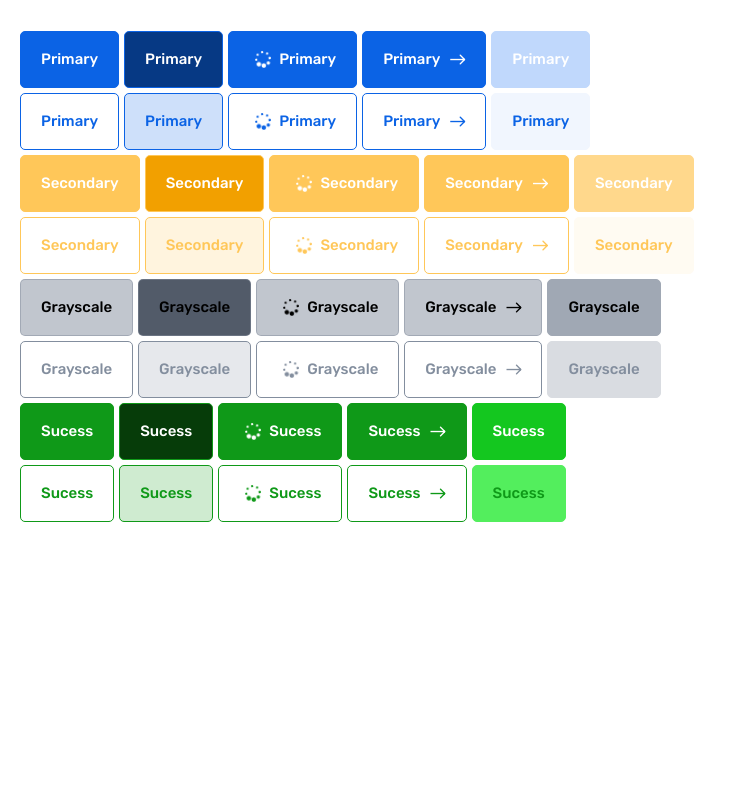
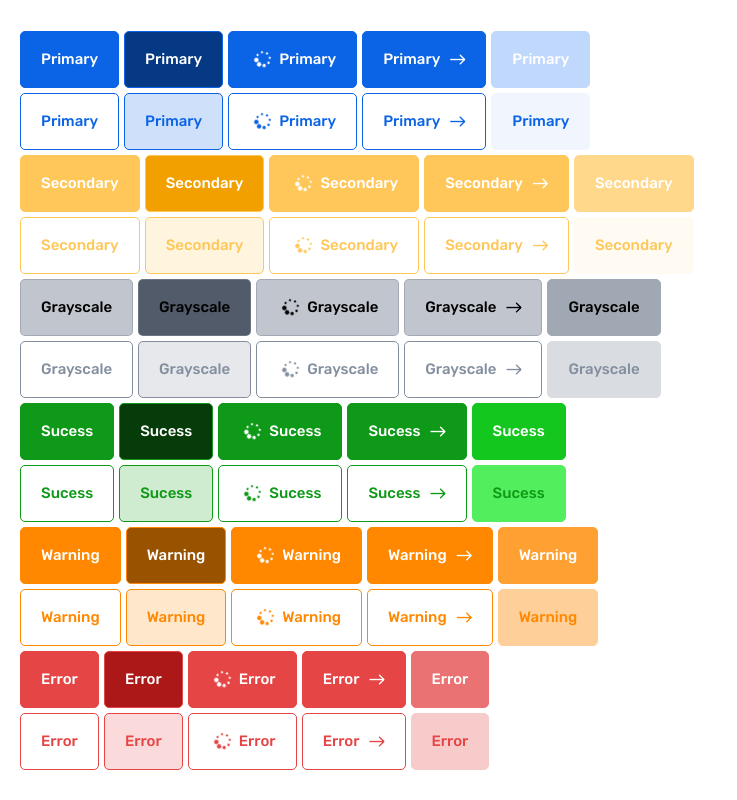
Before and after one commit to Andriamahay11master/MaDesignSystem, a React (Vite) app: page /button in a window 1280 px wide. Shown: the part 250-1050 px from the top of the page, without its empty margins (0-737 px from the left). Before the commit the page ends 802 px from the top, so only its background shows below. Built offline with nearby package versions, Linux system fonts and the light colour scheme.

Commit message:
add button warning & error

```diff
--- a/src/assets/scss/common/_button.scss
+++ b/src/assets/scss/common/_button.scss
@@ -218,6 +218,34 @@
       background-color: darken($color-warning, 10%);
       border-color: darken($color-warning, 10%);
     }
+    &.disabled{
+      background-color: lighten($color-warning, 10%);
+      border-color: lighten($color-warning, 10%);
+    }
+    &.btn-darken{
+      background-color: darken($color-warning, 20%);
+      &:hover {
+        background-color: lighten($color-warning, 10%);
+        border-color: lighten($color-warning, 10%);
+      }
+    }
+  }
+  &.btn-outline-warning{
+    border: 1px solid $color-warning;
+    background: $white;
+    color: $color-warning;
+    &.disabled{
+      background-color: lighten($color-warning, 30%);
+      border-color: lighten($color-warning, 30%);
+    }
+    &.btn-darken{
+      background-color: rgba($color-warning, 0.2);
+      &:hover {
+        background-color: darken($color-warning, 10%);
+        border-color: darken($color-warning, 10%);
+        color: #FFF;
+      }
+    }
   }
   &.btn-error {
     border: 1px solid $color-error;
@@ -226,6 +254,34 @@
     &:hover {
       background-color: darken($color-error, 10%);
       border-color: darken($color-error, 10%);
+    }
+    &.disabled{
+      background-color: lighten($color-error, 10%);
+      border-color: lighten($color-error, 10%);
+    }
+    &.btn-darken{
+      background-color: darken($color-error, 20%);
+      &:hover {
+        background-color: lighten($color-error, 10%);
+        border-color: lighten($color-error, 10%);
+      }
+    }
+  }
+  &.btn-outline-error{
+    border: 1px solid $color-error;
+    background: $white;
+    color: $color-error;
+    &.disabled{
+      background-color: lighten($color-error, 30%);
+      border-color: lighten($color-error, 30%);
+    }
+    &.btn-darken{
+      background-color: rgba($color-error, 0.2);
+      &:hover {
+        background-color: darken($color-error, 10%);
+        border-color: darken($color-error, 10%);
+        color: #FFF;
+      }
     }
   }
   &.btn-arrow{
--- a/src/page/button/PageButton.tsx
+++ b/src/page/button/PageButton.tsx
@@ -68,6 +68,34 @@ export default function PageButton(){
                             <button className="btn btn-outline-sucess btn-icon"><span>Sucess</span> <i className="icon-long-arrow"></i></button>
                             <button className="btn btn-outline-sucess disabled">Sucess</button>
                         </div>
+                        <div className="list-item">
+                            <button className="btn btn-warning">Warning</button>
+                            <button className="btn btn-warning btn-darken">Warning</button>
+                            <button className="btn btn-warning btn-loading">Warning</button>
+                            <button className="btn btn-warning btn-icon"><span>Warning</span> <i className="icon-long-arrow"></i></button>
+                            <button className="btn btn-warning disabled">Warning</button>
+                        </div>
+                        <div className="list-item">
+                            <button className="btn btn-outline-warning">Warning</button>
+                            <button className="btn btn-outline-warning btn-darken">Warning</button>
+                            <button className="btn btn-outline-warning btn-loading">Warning</button>
+                            <button className="btn btn-outline-warning btn-icon"><span>Warning</span> <i className="icon-long-arrow"></i></button>
+                            <button className="btn btn-outline-warning disabled">Warning</button>
+                        </div>
+                        <div className="list-item">
+                            <button className="btn btn-error">Error</button>
+                            <button className="btn btn-error btn-darken">Error</button>
+                            <button className="btn btn-error btn-loading">Error</button>
+                            <button className="btn btn-error btn-icon"><span>Error</span> <i className="icon-long-arrow"></i></button>
+                            <button className="btn btn-error disabled">Error</button>
+                        </div>
+                        <div className="list-item">
+                            <button className="btn btn-outline-error">Error</button>
+                            <button className="btn btn-outline-error btn-darken">Error</button>
+                            <button className="btn btn-outline-error btn-loading">Error</button>
+                            <button className="btn btn-outline-error btn-icon"><span>Error</span> <i className="icon-long-arrow"></i></button>
+                            <button className="btn btn-outline-error disabled">Error</button>
+                        </div>
                     </div>
                 </div>
             </div>
```
